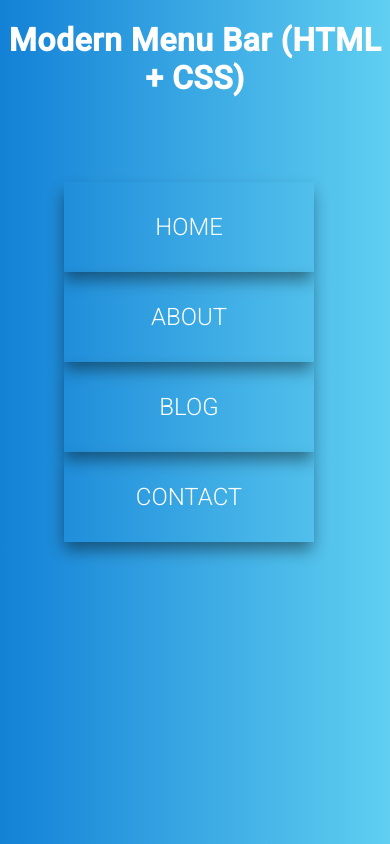
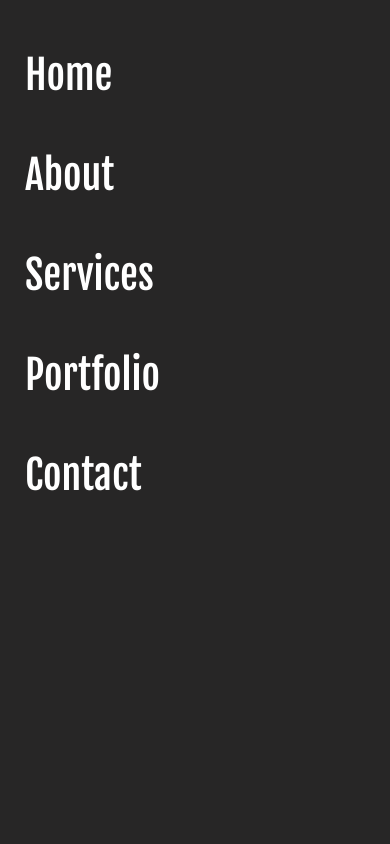
Before and after one commit to patrickf243/html_css_navbar, a plain HTML site: page navbar_2/index.html in a window 390 px wide. Drawn offline with Linux system fonts and the light colour scheme.

Commit message:
fisnished mobile nav design

```diff
--- a/navbar_2/index.html
+++ b/navbar_2/index.html
@@ -6,14 +6,16 @@
     <meta name="viewport" content="width=device-width, initial-scale=1.0">
     <title>Modern Menu Bar</title>
     <link rel="stylesheet" href="styles.css">
+
 </head>
 <body>
-    <h1>Modern Menu Bar (HTML + CSS)</h1>
     <nav>
         <a href="#">Home</a>
         <a href="#">About</a>
-        <a href="#">Blog</a>
+        <a href="#">Services</a>
+        <a href="#">Portfolio</a>
         <a href="#">Contact</a>
     </nav>
 </body>
+
 </html>
--- a/navbar_2/styles.css
+++ b/navbar_2/styles.css
@@ -1,33 +1,25 @@
-
-@import url('https://fonts.googleapis.com/css2?family=Roboto:wght@300;500&display=swap');
+@import url('https://fonts.googleapis.com/css2?family=Fjalla+One&display=swap');
 *{
-    font-family: 'Roboto', sans-serif;
-}
-body{
-    background: rgb(2,0,36);
-    background: linear-gradient(90deg, rgba(2,0,36,1) 0%, rgba(19,129,214,1) 0%, rgba(96,207,241,1) 100%);
-}
-h1{
-    text-align: center;
-    color: white;
-    letter-spacing: .5px;
-    margin-bottom: 85px;
+    /* background-color:rgb(44, 43, 43); */
+    font-family: 'Fjalla One', sans-serif;
+    margin: 0;
+    padding: 0;
 }
 nav{
-    text-align: center;
+    width: 400px;
+    height: 100vh;
+    background-color: rgb(39, 38, 38);
 }
+
 a{
-    -webkit-box-shadow: -1px 9px 15px -1px rgba(0,0,0,0.43);
-    box-shadow: -1px 9px 15px -1px rgba(0,0,0,0.43);
-    height:90px;
-    width: 250px;
-    display: inline-block;
-    font-size: 1.5em;
-    font-weight: 300;
+    color: white;
     text-decoration: none;
-    color: white;
-    text-align: center;
-    line-height: 90px;
-    margin-right: 12px;
-    text-transform: uppercase;
+    font-size: 40px;
+    display: block;
+    padding-bottom: 40px;
+    padding-left: 25px;
+    padding-top: 10px;
 }
+a:first-child{
+    padding-top: 50px;
+}
```
Also changed, not shown: navbar_3/images/navbar_3.jpeg (added), 3 other files.
